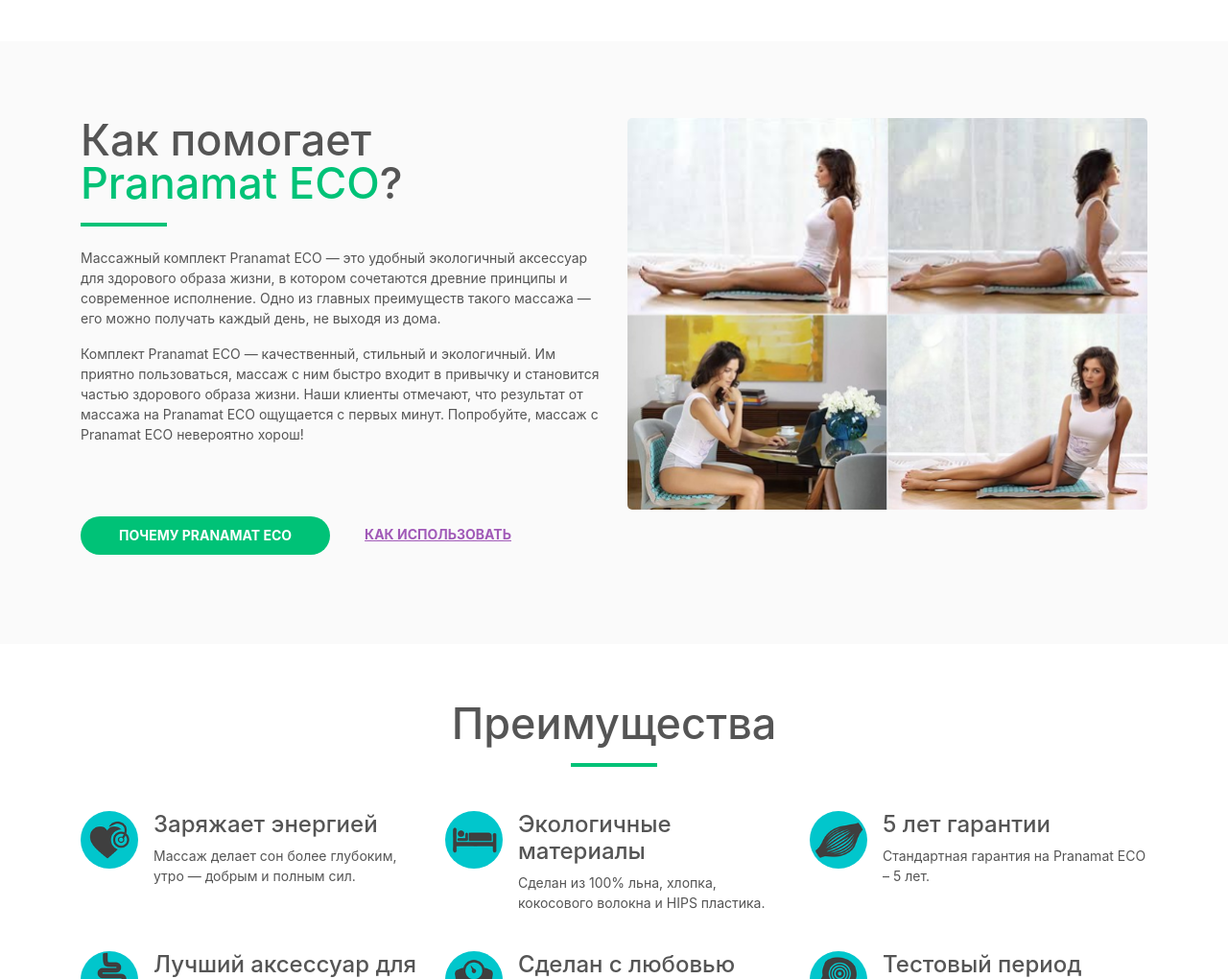
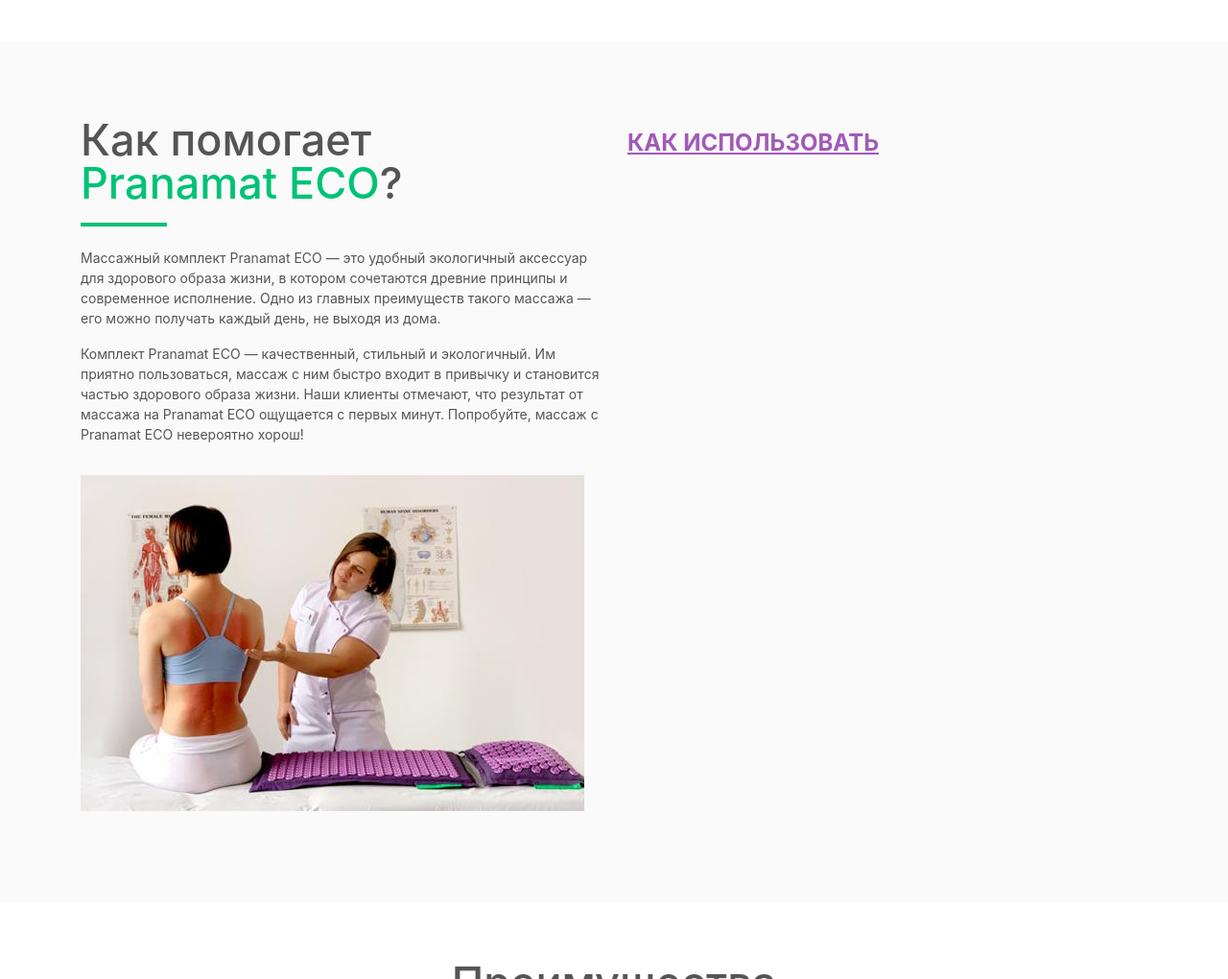
Before and after one commit to danijeldzakula/static-pranemet, a plain HTML site: page index.html in a window 1280 px wide. Shown: the part 1780-2800 px from the top of the page at 96% size. Drawn offline with Linux system fonts and the light colour scheme.

Commit message:
Add new section, and change margin on this section

```diff
--- a/css/home.css
+++ b/css/home.css
@@ -756,7 +756,8 @@ main.home a.link {
 }
 
 main.home a.link.button-m {
-    line-height: 32px
+    line-height: 32px;
+    font-size: 24px;
 }
 
 main.home a.link:hover {
@@ -764,7 +765,7 @@ main.home a.link:hover {
 }
 
 main.home section.wrapper {
-    padding-top: 40px;
+    padding-top: 20px;
     padding-bottom: 40px
 }
 
@@ -835,14 +836,14 @@ main.home section.wrapper-what picture {
 
 main.home section.wrapper-how.wrapper.grey {
     padding-top: 50px;
-    padding-bottom: 50px
+    padding-bottom: 20px
 }
 
 main.home section.wrapper-how.wrapper.grey .image-video {
     border-radius: 5px;
     overflow: hidden;
     position: relative;
-    margin: 0;
+    margin: 20px 0;
 }
 
 main.home section.wrapper-how.wrapper.grey .image-video > a {
--- a/index.html
+++ b/index.html
@@ -60,7 +60,7 @@
                 <span class="navbar-toggler-icon"></span>
             </button>
 
-            <a rel="nofollow" class="logo" href="#link-to">
+            <a rel="nofollow" class="logo">
                 <span></span>
             </a>
 
@@ -79,6 +79,9 @@
                     </li>
                     <li>
                         <a href="#reviews" class="item">Отзывы</a>
+                    </li>
+                    <li>
+                        <a href="#order" class="item">Kupovina</a>
                     </li>
                 </ul>
             </nav>
@@ -104,6 +107,9 @@
                     </li>
                     <li class="menu-close">
                         <a rel="nofollow" class="" href="#reviews">Отзывы</a>
+                    </li>
+                    <li class="menu-close">
+                        <a rel="nofollow" class="" href="#order">Kupovina</a>
                     </li>
                 </ul>
 
@@ -203,23 +209,25 @@
                     <div class="col-12 col-md-8 col-xl-6 order-3 order-lg-3">
                         <div class="text-center text-lg-left button-wrapper">
                             <div class="d-block d-lg-inline-block">
-                                <a rel="nofollow" href="#link-to" class="button button-m green orange">Почему Pranamat ECO</a>
-                            </div>
-                            <div class="d-block d-lg-inline-block">
                                 <a rel="nofollow" href="#link-to" class="link button-m">как использовать</a>
                             </div>
                         </div>
                     </div>
-                    <div class="col-12 col-md-8 col-xl-6 order-2 order-lg-2">
-                        <div class="image-video">
-                            <a class="venobox video vbox-item" data-vbtype="iframe" href="https://www.youtube.com/embed/W3p3vcAUH_A">
-                                <img src="./img/sprite.png" class="lazy" data-src="./img/video_main_all_n.jpg" alt="Pranamat ECO Video">
-                            </a>
-                        </div>
+                </div>
+
+                <div class="row">
+                    <div class="col-12 flex justify-content-center align-items-center">
+                        <a class="venobox video vbox-item" data-vbtype="iframe" href="https://www.youtube.com/embed/oP9EKDU1W68" tabindex="-1">
+                            <img src="./img/0ec1b8bb.jpg" data-lazy="./img/0ec1b8bb.jpg" alt="Pranamat ECO Video">
+                        </a>
                     </div>
                 </div>
             </div>
         </section>
+
+
+
+
 
 
 
```
Also changed, not shown: css/frame.css.
